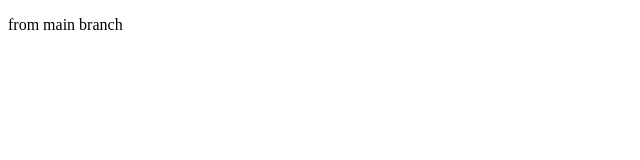
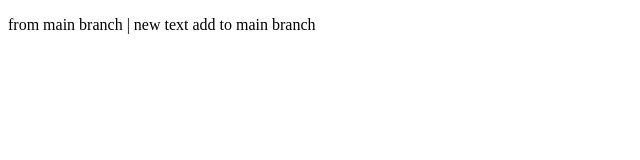
Before and after one commit to MohanManirul/delete, a plain HTML site: page index.html in a window 1280 px wide. Shown: the whole page, without its empty margins (0-640 px from the left). Drawn offline with Linux system fonts and the light colour scheme.

Commit message:
new text added to main branch

```diff
--- a/index.html
+++ b/index.html
@@ -6,6 +6,6 @@
     <title>Document</title>
 </head>
 <body>
-    <p>from main branch</p>
+    <p>from main branch | new text add to main branch</p>
 </body>
 </html>
```
